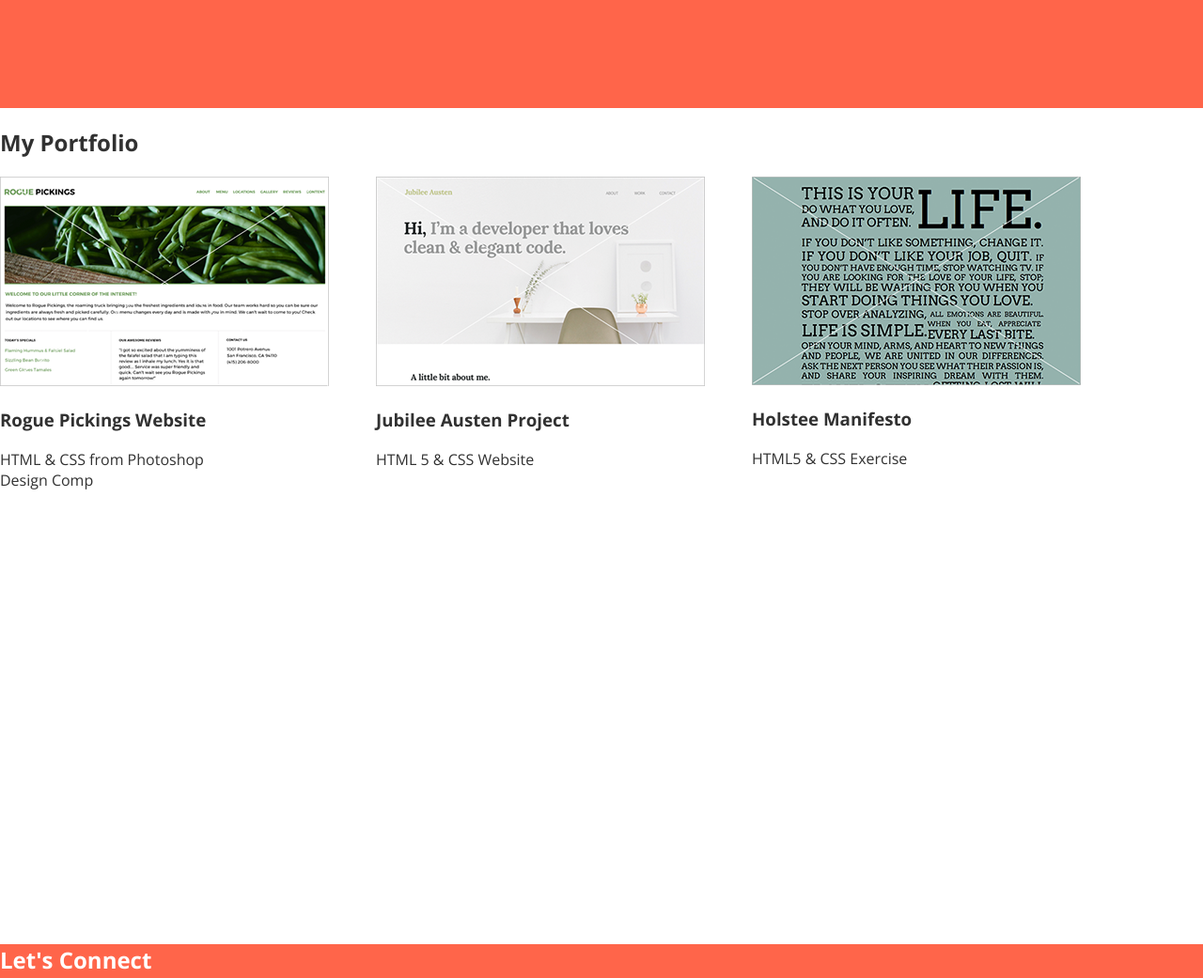
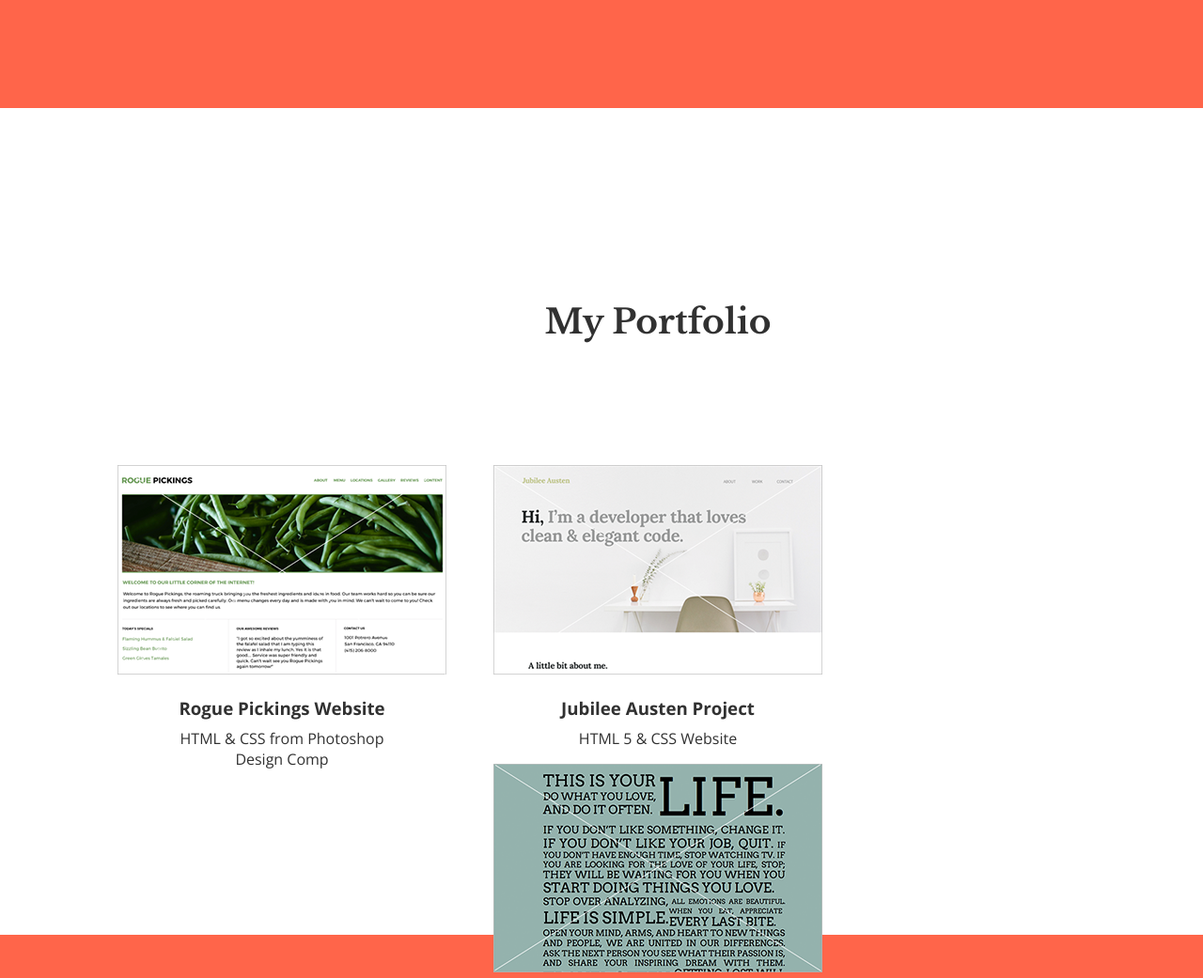
Before and after one commit to kaitmill/minimal-portfolio-design, a plain HTML site: page index.html in a window 1280 px wide. Shown: the part 1760-2801 px from the top of the page at 94% size. Drawn offline with nearby package versions, Linux system fonts and the light colour scheme.

Commit message:
portfolio styles

```diff
--- a/css/main.css
+++ b/css/main.css
@@ -82,8 +82,25 @@ header p {
 
 #portfolio {
 	height: 850px;
+	text-align: center;
 }
 
+
+#portfolio h2 {
+	font-family: 'Libre Baskerville', serif;
+	font-weight: 700;
+	font-size: 36px;
+	padding-top: 175px;
+	padding-bottom: 100px;
+}
+
+.rogue {
+	margin-left: 100px;
+}
+
+#portfolio p {
+	margin-top: -10px;
+}
 
 
 /* * Footer Styles * */
--- a/index.html
+++ b/index.html
@@ -37,7 +37,7 @@
 			<div class="full-width">
 				<h2>My Portfolio</h2>
 			</div>
-			<div class="third-width">
+			<div class="third-width rogue">
 				<img src="img/rogue.png" alt="Rogue Pickings Website">
 				<h3>Rogue Pickings Website</h3>
 				<p>HTML &amp; CSS from Photoshop<br> Design Comp</p>
```
